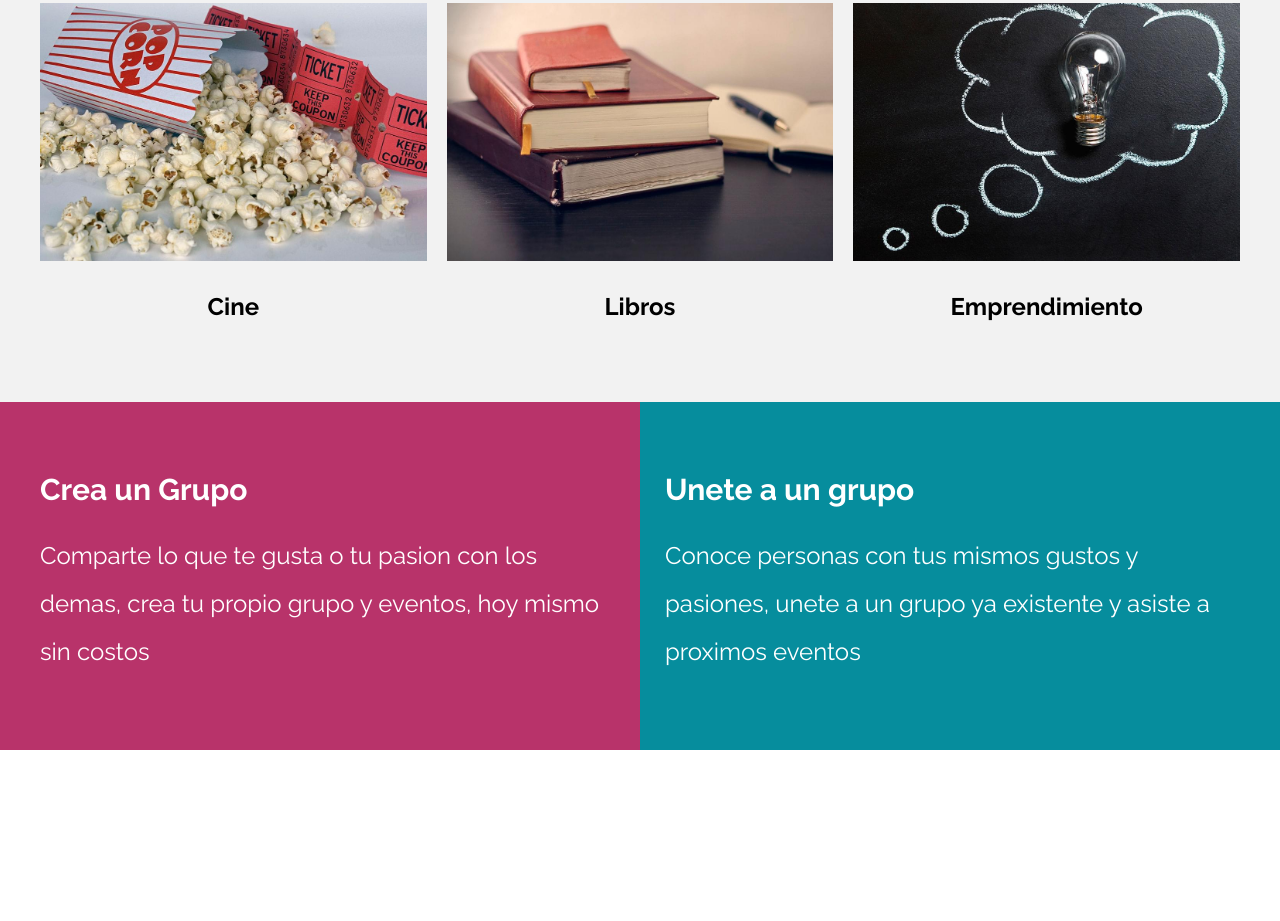
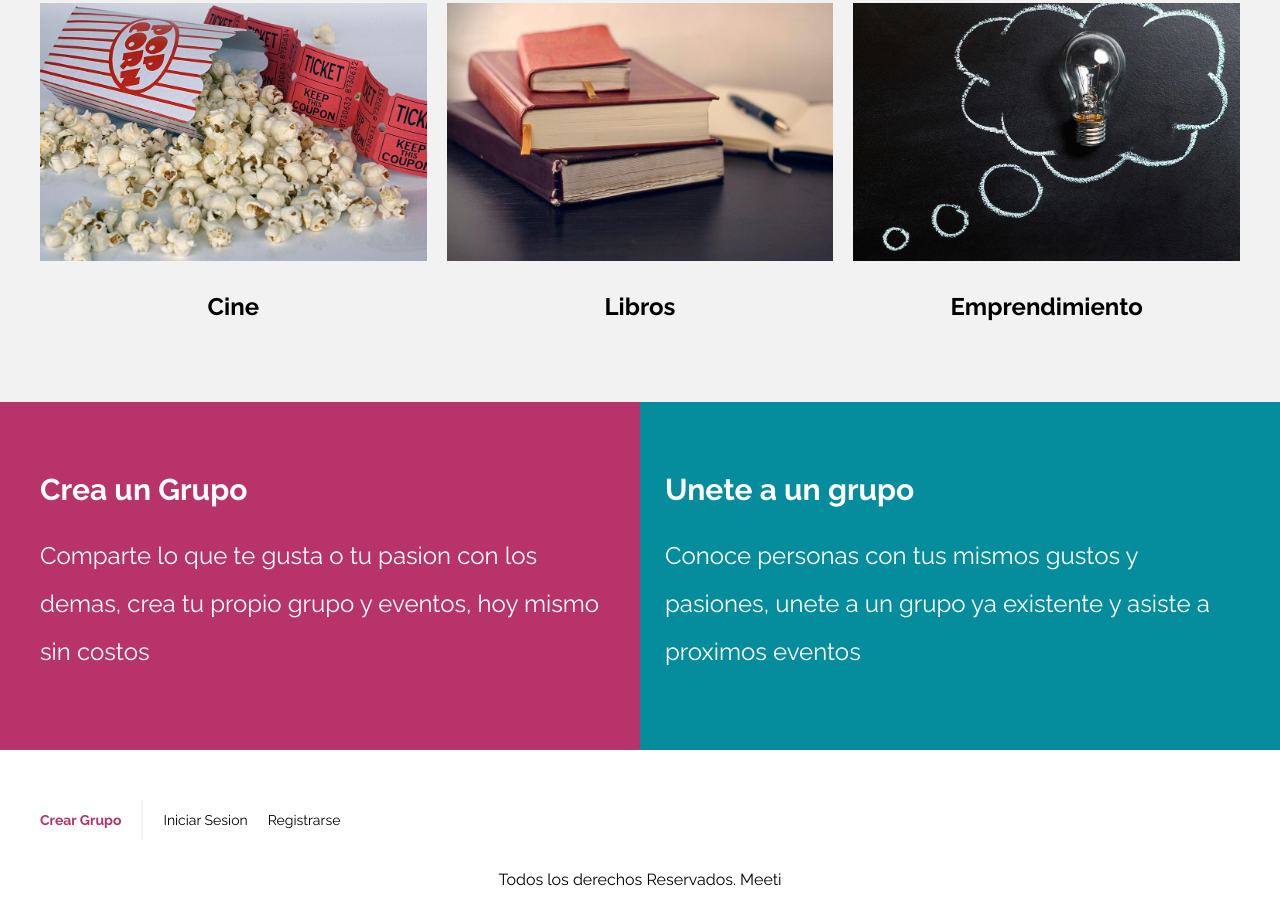
Before and after one commit to Geinersb/Meeti-Clon-Wep, a website: page index.html in a window 1280 px wide. Shown: the part 2837-3758 px from the top of the page. Before the commit the page ends 3587 px from the top, so only its background shows below. Drawn offline with Linux system fonts and the light colour scheme.

Commit message:
se crea y se finaliza el footer

```diff
--- a/index.html
+++ b/index.html
@@ -222,8 +222,19 @@
         </div>
       </div>
 
+    </section>
 
-    </section>
+    <!-- SECCION FOOTER -->
+
+    <footer class="footer contenedor">
+        <nav class="navegacion">
+            <a class="navegacion__enlace  navegacion__enlace--crear" href="#">Crear Grupo</a>
+            <a class="navegacion__enlace" href="#">Iniciar Sesion</a>
+            <a class="navegacion__enlace" href="#">Registrarse</a>
+        </nav>
+
+        <p class="footer__copyright">Todos los derechos Reservados. Meeti</p>
+    </footer>
 
 
 </body>
--- a/src/scss/app.scss
+++ b/src/scss/app.scss
@@ -1,3 +1,4 @@
 @use 'base';
 @use 'ui/header';
 @use 'ui/contenido';
+@use 'ui/footer';
--- /dev/null
+++ b/src/scss/ui/footer/_footer.scss
@@ -0,0 +1,14 @@
+@use 'base/variables' as v;
+@use 'base/mixins' as m;
+
+.footer{
+
+padding-top: 5rem;
+
+
+&__copyright{
+    padding: 1rem;
+    text-align: center;
+}
+
+}
--- /dev/null
+++ b/src/scss/ui/footer/_index.scss
@@ -0,0 +1 @@
+@forward 'footer';
```
Also changed, not shown: build/css/app.css, 1 other file.
